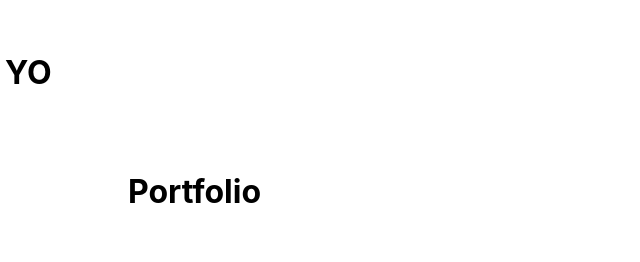
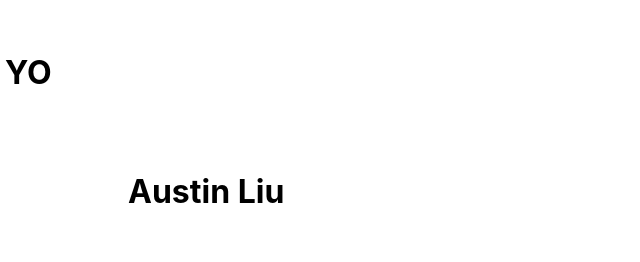
Before and after one commit to austinatose/personal-website, a React (Create React App) app: page / in a window 1280 px wide. Shown: the part 2156-2418 px from the top of the page, without its empty margins (0-640 px from the left). Built offline with nearby package versions, Linux system fonts and the light colour scheme.

Commit message:
Update footer.jsx

```diff
--- a/src/components/footer.jsx
+++ b/src/components/footer.jsx
@@ -123,7 +123,7 @@ const Footer = () => {
     <Container id="footer">
       <Profile>
         <Slide direction="right" delay={1}>
-          <h1>Portfolio</h1>
+          <h1>Austin Liu</h1>
         </Slide>
         <div className="address">
           <Slide direction="right">
```
